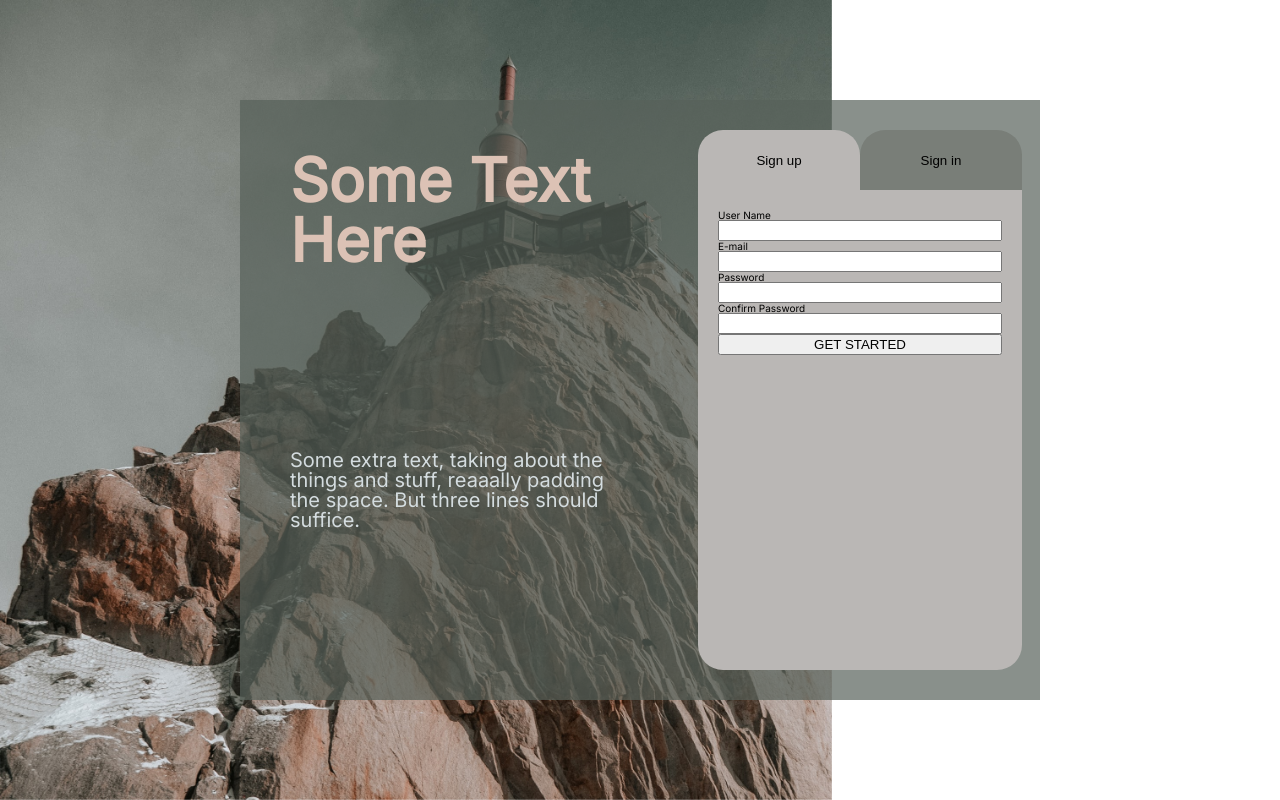
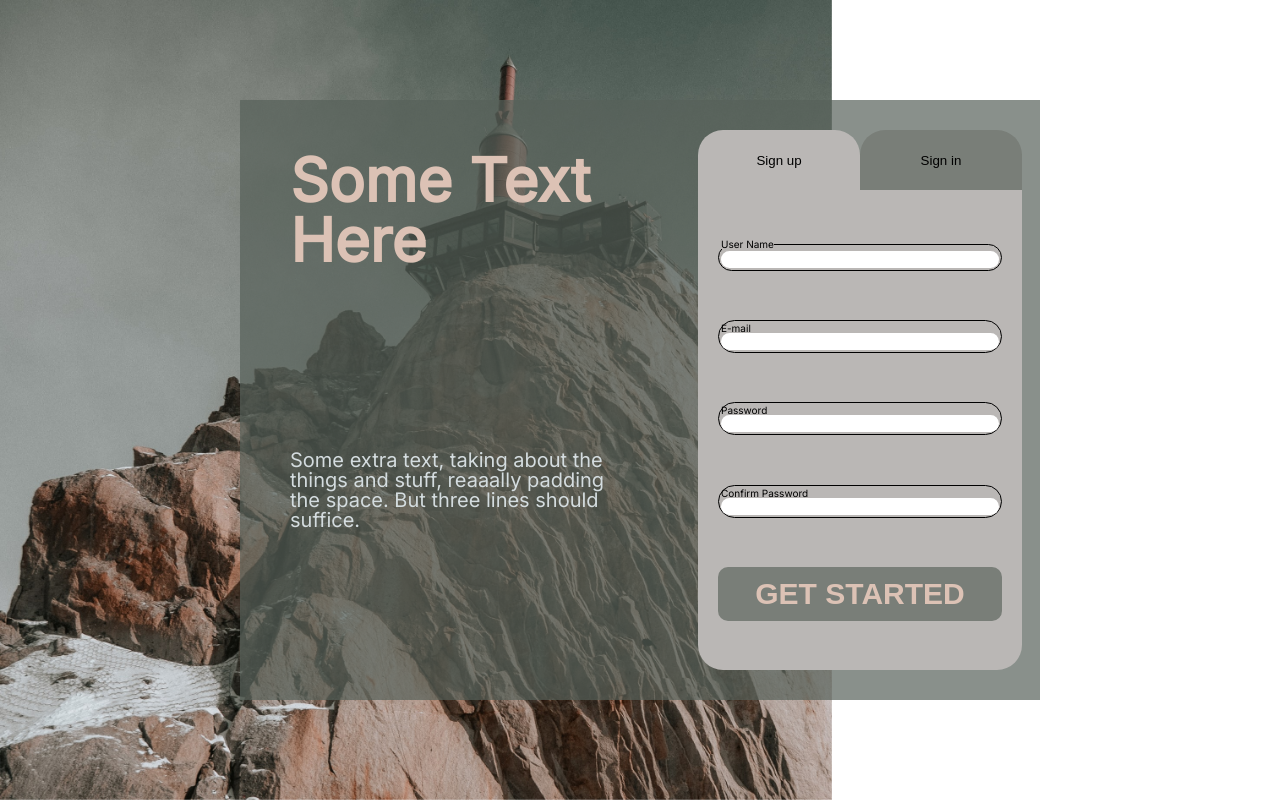
Before and after one commit to al-ptk/odin-signup, a plain HTML site: page index.html in a window 1280 px wide. Drawn offline with Linux system fonts and the light colour scheme; a script that the page names is missing.

Commit message:
Add style for form.user-data

```diff
--- a/index.html
+++ b/index.html
@@ -29,15 +29,38 @@
                 <button class="tab tab-inactive">Sign in</button>
             </div>
             <form class="user-data" id="sign-in">
-                <label class="text-label" for="user-name">User Name</label>
-                <input class="text-field" type="text" id="user-name">
-                <label class="text-label" for="email">E-mail</label>
-                <input class="text-field" type="email" id="email">
-                <label class="text-label" for="password">Password</label>
-                <input class="text-field" type="password" id="password">
-                <label class="text-label" for="password-confirmation">Confirm Password</label>
-                <input class="text-field" type="password" id="password-confirmation">
-                <button type="submit">GET STARTED</button>
+
+                <fieldset>
+                    <legend>
+                        <label class="text-label" for="user-name">
+                            User Name
+                        </label>
+                    </legend>
+                    <input class="text-field" type="text" id="user-name">
+                </fieldset>
+
+                <fieldset>
+                    <label class="text-label" for="email">
+                        E-mail
+                    </label>
+                    <input class="text-field" type="email" id="email">
+                </fieldset>
+
+                <fieldset>
+                    <label class="text-label" for="password">
+                        Password
+                    </label>
+                    <input class="text-field" type="password" id="password">
+                </fieldset>
+
+                <fieldset>
+                    <label class="text-label" for="password-confirmation">
+                        Confirm Password
+                    </label>
+                    <input class="text-field" type="password id="password-confirmation">
+                </fieldset>
+
+                <button type="submit" class="form-submit">GET STARTED</button>
             </form>
         </div>
     </div>
--- a/styles/style.css
+++ b/styles/style.css
@@ -67,42 +67,62 @@ img.background-image{
     --content-width: 90%;
 }
 
-.tabs {
+div.tabs {
     height: 10%;
     width: var(--content-width);
     display: flex;
 }
 
-.tab {
+button.tab {
     border-style: none;
     height: 100%;
     width: 50%;
     border-radius: 25px 25px 0 0;
 }
 
-.tab-active {
+button.tab-active {
     background-color: var(--gray-x-11-gray);
 }
 
-.tab-inactive {
+button.tab-inactive {
     background-color: var(--nickel);
 }
 
-.user-data {
+form.user-data {
     background-color: var(--gray-x-11-gray);
     height: 80%;
     width: var(--content-width);
-    padding: 20px;
+    padding: 0 20px;
     border-radius: 0 0 25px 25px;
 
     display: flex;
     flex-flow: column wrap;
+    justify-content: space-evenly;
 }
 
-.text-label {
-    display: block;
+form.user-data>fieldset{
+    border: 1px solid;
+    border-radius: 25px;;
+    padding: 2px;
 }
 
-.text-field {
-    display: block;
+label.text-label {
+
 }
+
+input.text-field {
+    width: 100%;
+    border: none;
+    border-radius: inherit;
+}
+
+button.form-submit {
+    border-style: none;
+    background-color: var(--nickel);
+    color: var(--light-grullo);
+    font-size: 3rem;
+    border-radius: 10px;
+    padding: 10px;
+    justify-self: flex-end;
+    font-weight: 700;
+}
```
